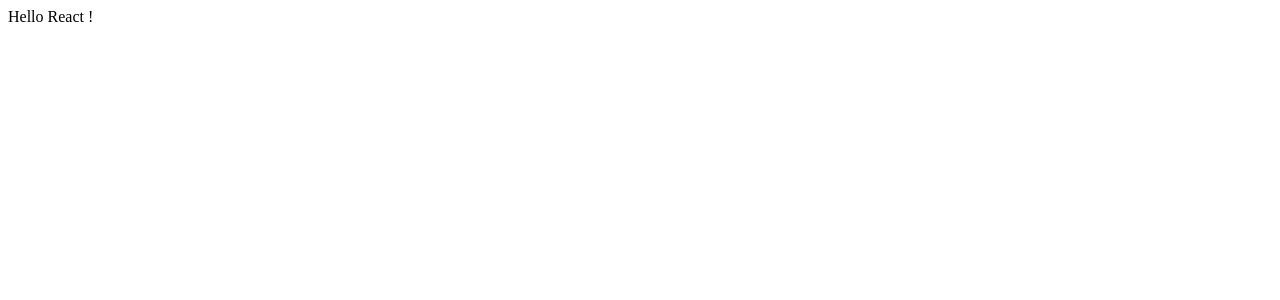
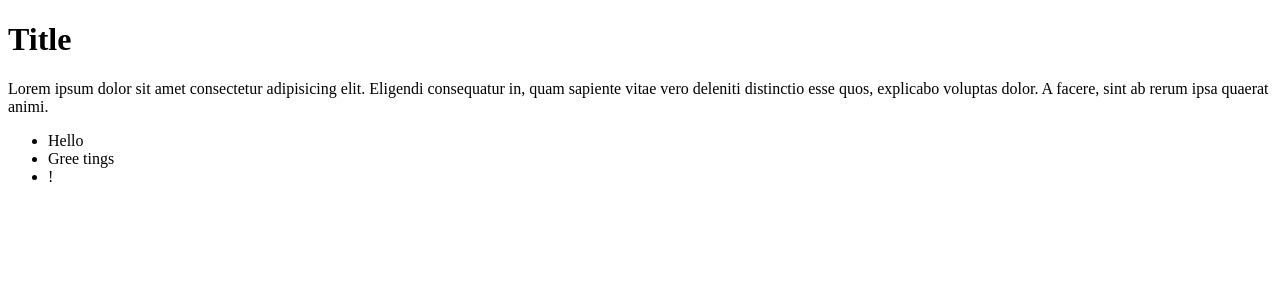
Before and after one commit to he-lau/react-learning, a React (Create React App) app in the folder react-introduction/: page / in a window 1280 px wide. Shown: the top 300 px of the page. Built offline with nearby package versions, Linux system fonts and the light colour scheme.

Commit message:
Test render + Prettier

```diff
--- a/react-introduction/src/App.jsx
+++ b/react-introduction/src/App.jsx
@@ -1,6 +1,21 @@
 // depuis v16/ 17 function !!!! plus de class
 // norme pascal case
+
+import { Greetings } from "./Greetings";
+
 export function App() {
-
-    return "Hello React !";
+  // retour nombre, string, array, JSX
+  // IMPORTANT : JSX toujours dans un parent !! jamais à la suite
+  //return "Hello React !";
+  return (
+    <>
+      <h1>Title</h1>
+      Lorem ipsum dolor sit amet consectetur adipisicing elit. Eligendi
+      consequatur in, quam sapiente vitae vero deleniti distinctio esse quos,
+      explicabo voluptas dolor. A facere, sint ab rerum ipsa quaerat animi.
+      <Greetings />
+    </>
+  );
+  // camelCase pour tous les attributs (onClick, onChange...)
+  // fragment : <> </>
 }
--- /dev/null
+++ b/react-introduction/src/Greetings.jsx
@@ -0,0 +1,13 @@
+export function Greetings() {
+    return <ul>
+        <li>
+            Hello
+        </li>
+        <li>
+            Gree   tings
+        </li>
+        <li>
+            !
+        </li>
+    </ul>
+}
--- a/react-introduction/src/index.js
+++ b/react-introduction/src/index.js
@@ -12,4 +12,5 @@ const reactRoot = ReactDOM.createRoot(divRoot);
 
 // affichage
 // IMPORTANT : appel composant avec balise
-reactRoot.render(<App></App>);
+//reactRoot.render(<App></App>);
+reactRoot.render(<App/>);
```
